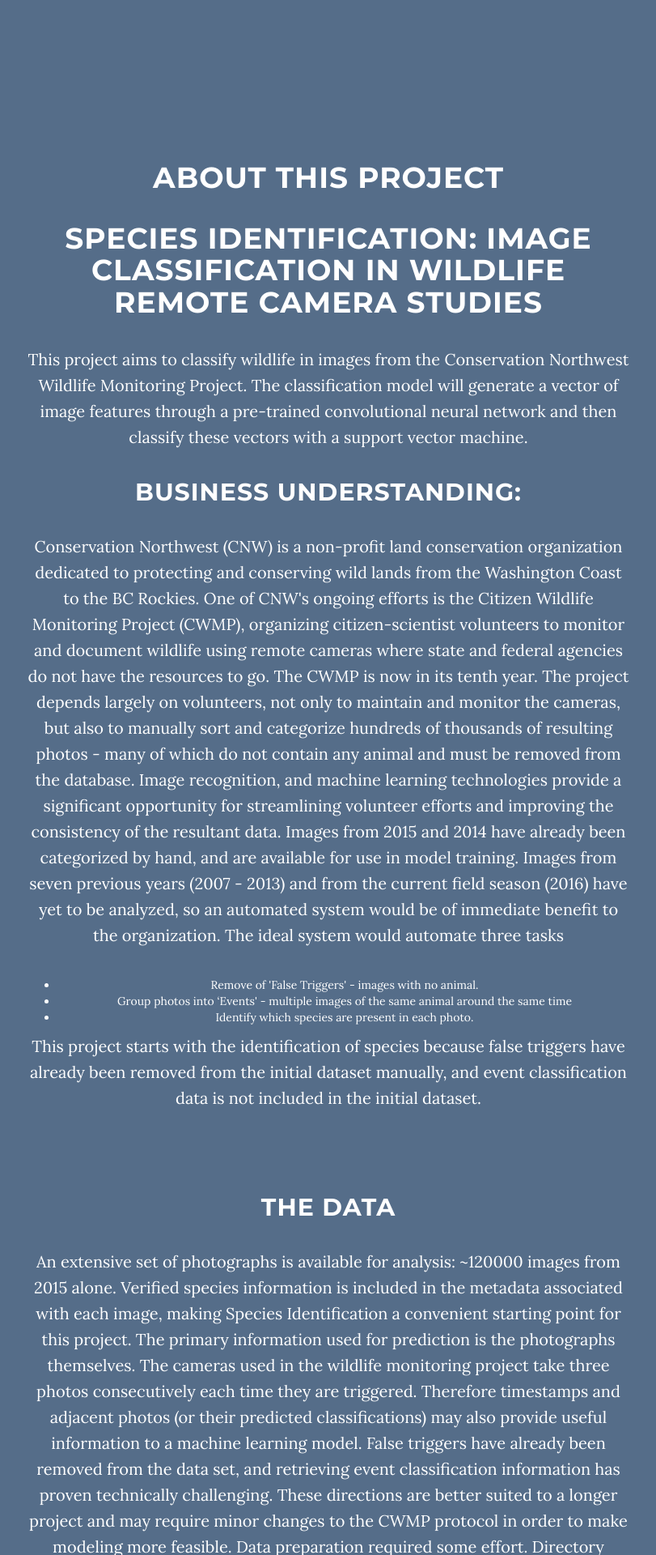
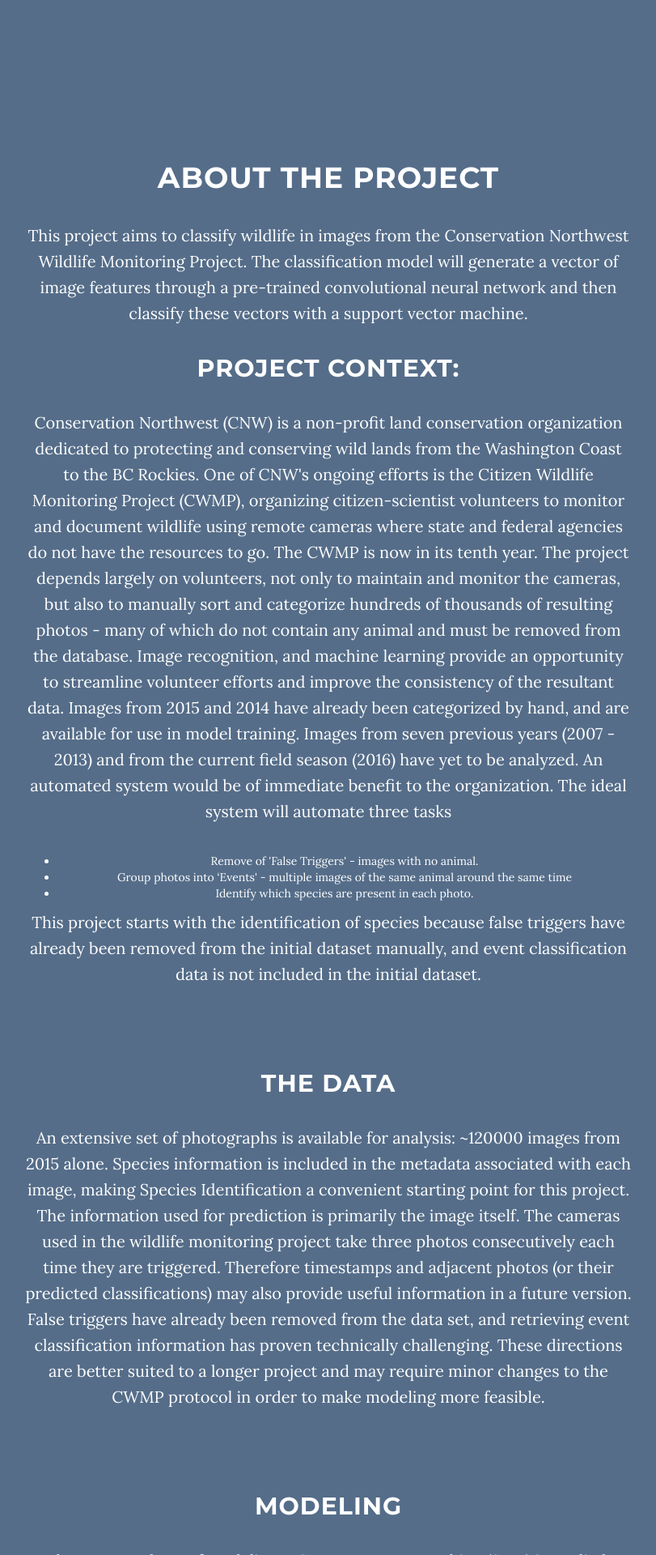
Before and after one commit to coradek/CNW_Wildlife_Identification, a Flask app: page / in a window 1280 px wide. Shown: the part 850-2770 px from the top of the page at 81% size, without its empty margins (234-1045 px from the left). Run offline with Flask 2, Linux system fonts and the light colour scheme; parts of the project's set-up code (start-up, migrations or seed data) failed here and were passed over; some libraries are stand-ins or nearby versions.

Commit message:
index.html text update

```diff
--- a/CNW_webapp/app/templates/index.html
+++ b/CNW_webapp/app/templates/index.html
@@ -75,8 +75,8 @@
                 <div class="row">
                     <div class="col-md-8 col-md-offset-2">
                         <h1 class="brand-heading">wildlife<br>id</h1>
-                        <p class="intro-text">neural network classification of wildlife
-                            <br>in remote camera images</p>
+                        <p class="intro-text">Neural network classification of wildlife
+                            <br>in remote camera images.</p>
                         <a href="#about" class="btn btn-circle page-scroll">
                             <i class="fa fa-angle-double-down animated"></i>
                         </a>
@@ -90,18 +90,16 @@
     <section id="about" class="container content-section text-center">
         <div class="row">
             <div class="col-lg-8 col-lg-offset-2">
-                <h1>About this project</h1>
-
-                <h1 id="speciesidentificationimageclassificationinwildliferemotecamerastudies">Species Identification: Image Classification in Wildlife Remote Camera Studies</h1>
+                <h1>About the project</h1>
 
                 <p>This project aims to classify wildlife in images from the Conservation Northwest Wildlife Monitoring Project. The classification model will generate a vector of image features through a pre-trained convolutional neural network and then classify these vectors with a support vector machine.</p>
 
-                    <h2 id="__businessunderstanding__"><strong>Business Understanding:</strong></h2>
+                <h2 id="__projectcontext__">Project Context:</h2>
 
                 <p>Conservation Northwest (CNW) is a non-profit land conservation organization dedicated to protecting and conserving wild lands from the Washington Coast to the BC Rockies. One of CNW's ongoing efforts is the Citizen Wildlife Monitoring Project (CWMP), organizing citizen-scientist volunteers to monitor and document wildlife using remote cameras where state and federal agencies do not have the resources to go.
                 The CWMP is now in its tenth year. The project depends largely on volunteers, not only to maintain and monitor the cameras, but also to manually sort and categorize hundreds of thousands of resulting photos - many of which do not contain any animal and must be removed from the database.
-                    Image recognition, and machine learning technologies provide a significant opportunity for streamlining volunteer efforts and improving the consistency of the resultant data. Images from 2015 and 2014 have already been categorized by hand, and are available for use in model training. Images from seven previous years (2007 - 2013) and from the current field season (2016) have yet to be analyzed, so an automated system would be of immediate benefit to the organization.
-                    The ideal system would automate three tasks</p>
+                Image recognition, and machine learning provide an opportunity to streamline volunteer efforts and improve the consistency of the resultant data. Images from 2015 and 2014 have already been categorized by hand, and are available for use in model training. Images from seven previous years (2007 - 2013) and from the current field season (2016) have yet to be analyzed. An automated system would be of immediate benefit to the organization.
+                The ideal system will automate three tasks</p>
 
                 <ul>
                 <li>Remove of 'False Triggers' - images with no animal.</li>
@@ -115,16 +113,15 @@
 
                 <p><br></p>
 
-                    <h2 id="__thedata__"><strong>The Data</strong></h2>
+                <h2 id="__thedata__">The Data</h2>
 
-                    <p>An extensive set of photographs is available for analysis: ~120000 images from 2015 alone. Verified species information is included in the metadata associated with each image, making Species Identification a convenient starting point for this project.
-                    The primary information used for prediction is the photographs themselves. The cameras used in the wildlife monitoring project take three photos consecutively each time they are triggered. Therefore timestamps and adjacent photos (or their predicted classifications) may also provide useful information to a machine learning model.
-                    False triggers have already been removed from the data set, and retrieving event classification information has proven technically challenging. These directions are better suited to a longer project and may require minor changes to the CWMP protocol in order to make modeling more feasible.
-                    Data preparation required some effort. Directory naming across the 2015 image set is somewhat inconsistent and there are occasional duplicate photos either in differently named directories, or in the same directory with different names (e.g. 'img401' and 'img401 (2)'). Metadata also needed to be separated from the images and formatted into an appropriate data structure.</p>
+                <p>An extensive set of photographs is available for analysis: ~120000 images from 2015 alone. Species information is included in the metadata associated with each image, making Species Identification a convenient starting point for this project.
+                The information used for prediction is primarily the image itself. The cameras used in the wildlife monitoring project take three photos consecutively each time they are triggered. Therefore timestamps and adjacent photos (or their predicted classifications) may also provide useful information in a future version.
+                False triggers have already been removed from the data set, and retrieving event classification information has proven technically challenging. These directions are better suited to a longer project and may require minor changes to the CWMP protocol in order to make modeling more feasible.</p>
 
                 <p><br></p>
 
-                    <h2 id="__modeling__"><strong>Modeling</strong></h2>
+                <h2 id="__modeling__">Modeling</h2>
 
                 <p>In the current phase of modeling, a Support Vector Machine (SVM) is applied to features extracted from TensorFlow's pre-trained convolutional neural network, Inception-v3. For the first phase, animal species have been grouped into five categories:</p>
 
@@ -150,7 +147,7 @@
 
                 <p><br></p>
 
-                    <h2 id="__resultsandevaluation__"><strong>Results and Evaluation</strong></h2>
+                <h2 id="__resultsandevaluation__">Results and Evaluation</h2>
 
                 <p>The current model was trained on a subset of the data - approximately 4000 photos. To evaluate this model I split the data subset randomly into test and training groups. It is important to note that these photos where all from one of three training locations. As a result animals are often seen in similar locations and at similar times of day.</p>
 
@@ -162,7 +159,7 @@
 
                 <p><br></p>
 
-                    <h2 id="__deployment__"><strong>Deployment</strong></h2>
+                <h2 id="__deployment__">Deployment</h2>
 
                 <p>Checkout the Web App below! This app allows the user to upload a photo and receive a prediction from the model. Because your photos are likely not from the same location, the results are often entertaining!</p>
 
```
Lines whose indentation alone changed are shown as unchanged.
